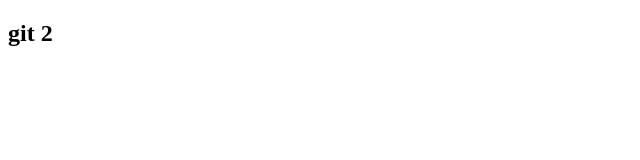
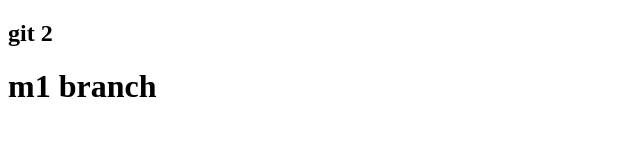
Before and after one commit to padmaja19/Nikhil, a plain HTML site: page index.html in a window 1280 px wide. Shown: the whole page, without its empty margins (0-640 px from the left). Drawn offline with Linux system fonts and the light colour scheme.

Commit message:
first commit in m1 in index

```diff
--- a/index.html
+++ b/index.html
@@ -7,5 +7,6 @@
 </head>
 <body>
     <h2>git 2</h2>
+    <h1>m1 branch</h1>
 </body>
 </html>
```
